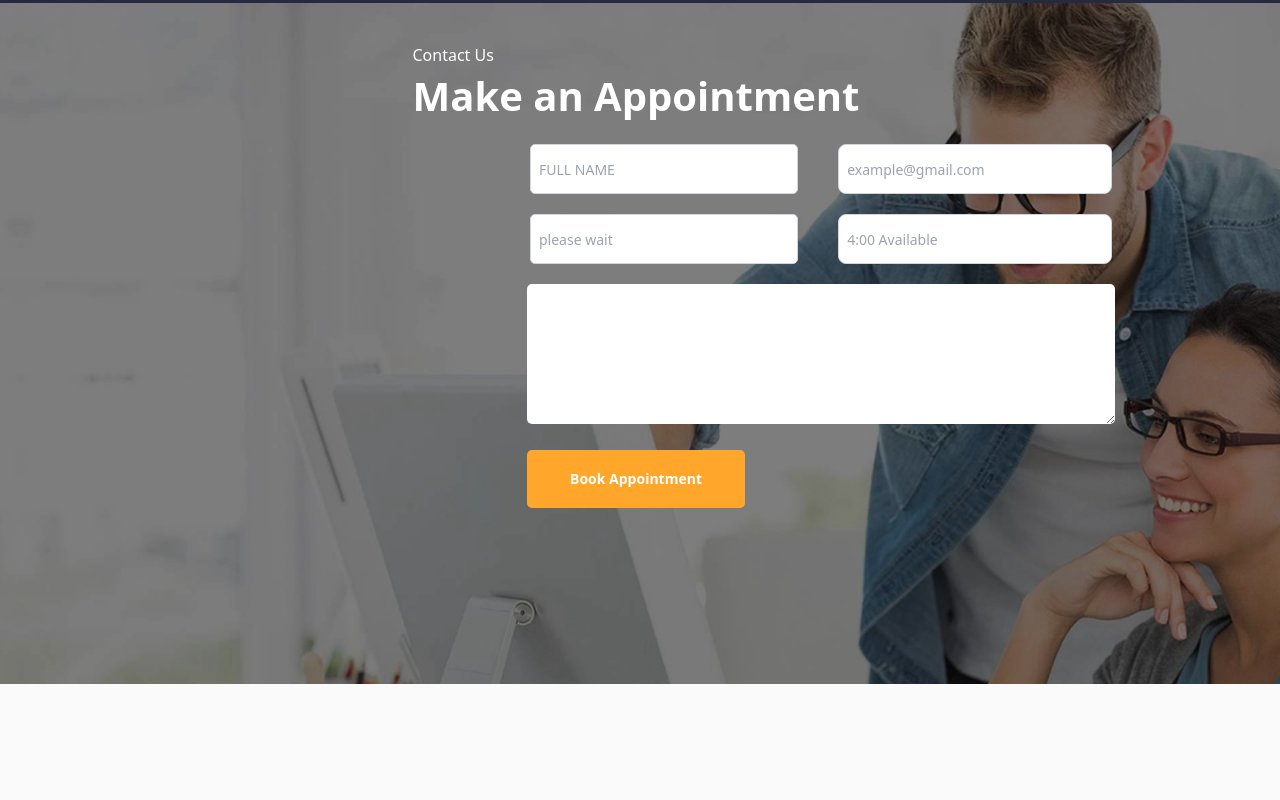
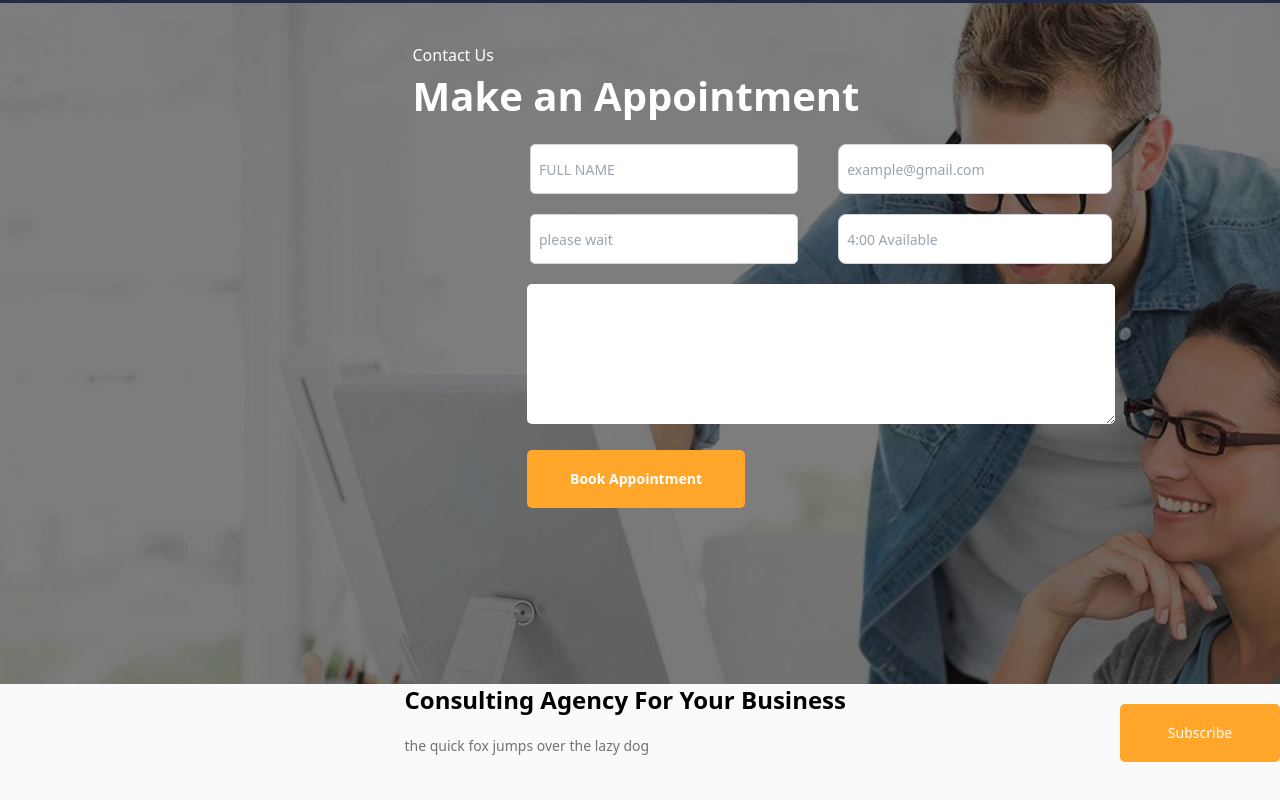
Before and after one commit to MANIZABAYO-Elie/K-Marketer, a website: page public/index.html in a window 1280 px wide. Shown: the part 4229-5029 px from the top of the page. Drawn offline with Linux system fonts and the light colour scheme.

Commit message:
file committed

```diff
--- a/public/index.html
+++ b/public/index.html
@@ -403,7 +403,22 @@
             >Book Appointment</button>
         </div>
     </div>
-    <div class="bg-[#FAFAFA] h-[142px] w-full flex" >
+    <div class="bg-[#FAFAFA] h-[142px] w-full flex">
+        <div class="w-[454px] h-[62px] mx-auto">
+            <h3 class="w-[454px] h-[52px] font-Montserrat
+            text-[24px] font-[700] leading-[32px] ml-[80px]">
+                Consulting Agency For Your Business
+            </h3>
+            <p class="w-[273px] h-[20px] font-Montserrat
+            text-[14px] font-[500] leading-[20px] mb-[-40px] text-[#737373]
+            ml-[80px]">the quick fox jumps over the lazy dog</p>
 
+        </div>
+        <button class="w-[160px] h-[58px] bg-[#FFA62B] ml-[17px] mt-[20px] rounded-[5px] font-Montserrat
+        text-[14px] font-[400] leading-[28px] text-center text-[#FFFFFF]"
+        >Subscribe</button>
      </div>
 </section>
+<section>
+
+</section>
```
Also changed, not shown: src/style.css.
